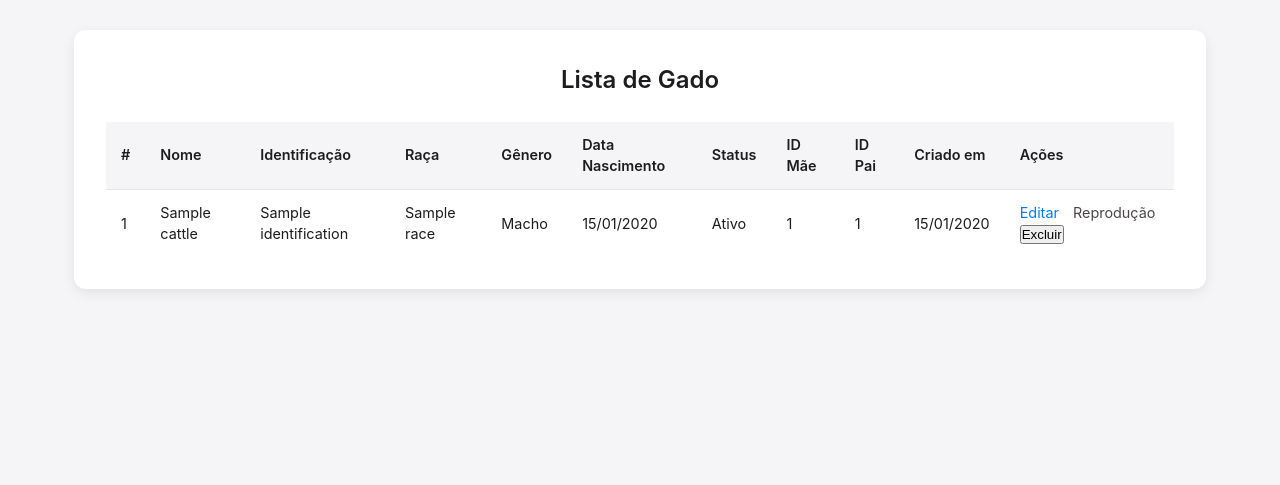
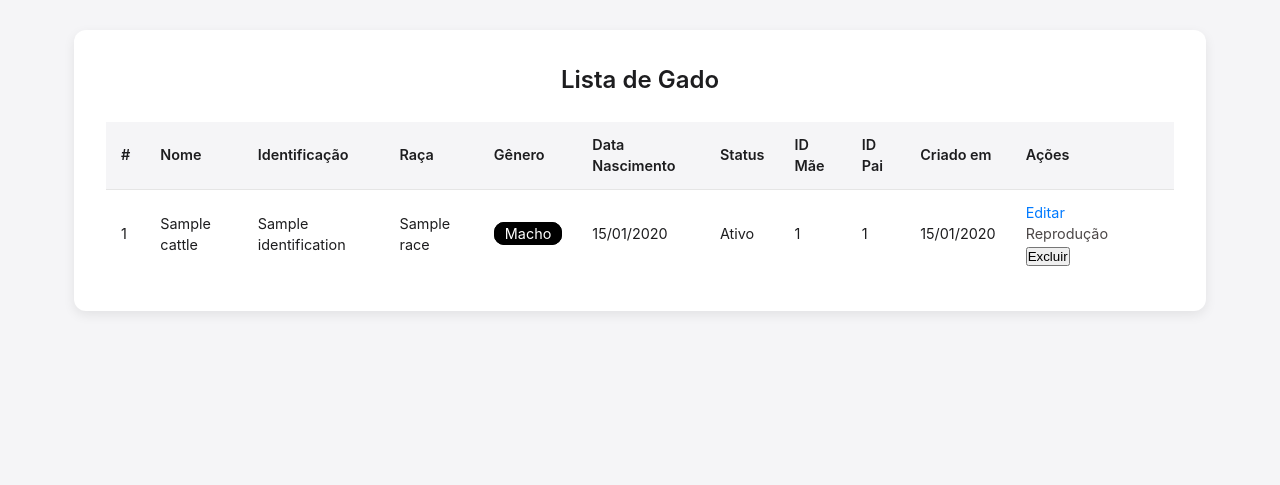
Before and after one commit to gabrielbitti/cattle-log, a FastAPI app: template templates/list_cattle.html in a window 1280 px wide. Shown: the part 111-596 px from the top of the page. Run offline with FastAPI, Linux system fonts and the light colour scheme; the template is opened without the code that fills it: most values are stand-ins (such as "Sample title", 1, 10 or a date in 2020); parts of the project's set-up code (start-up, migrations or seed data) failed here and were passed over.

Commit message:
Feat: adds badge to better identificate gender

```diff
--- a/static/css/style.css
+++ b/static/css/style.css
@@ -331,3 +331,23 @@ table.data-table td a:hover {
         border-bottom: none;
     }
 }
+
+
+/* Gender badges */
+.badge-gender {
+    padding: 2px 10px;
+    border-radius: 10px;
+}
+
+.badge-male {
+    background: #000000;
+    border: 1px solid #000000;
+    color: white;
+}
+
+.badge-female {
+    background: #a02ea6;
+    border: 1px solid #a02ea6;
+    border-radius: 10px;
+    color: white;
+}
--- a/templates/list_cattle.html
+++ b/templates/list_cattle.html
@@ -31,7 +31,9 @@
                 <td data-label="Identificação">{{ cattle.identification if cattle.identification else "-" }}</td>
                 <td data-label="Raça">{{ cattle.race.capitalize() }}</td>
                 <td data-label="Gênero">
-                    <span>{{ "Fêmea" if cattle.gender == "FEMALE" else "Macho" }}</span>
+                    <span class="badge-gender {% if cattle.gender == 'FEMALE' %}badge-female{% else %}badge-male{% endif %}">
+                        {{ "Fêmea" if cattle.gender == "FEMALE" else "Macho" }}
+                    </span>
                 </td>
                 <td data-label="Data Nascimento">{{ cattle.birth_date | format_date }}</td>
                 <td data-label="Status">{{ cattle.status | status_pt }}</td>
```
